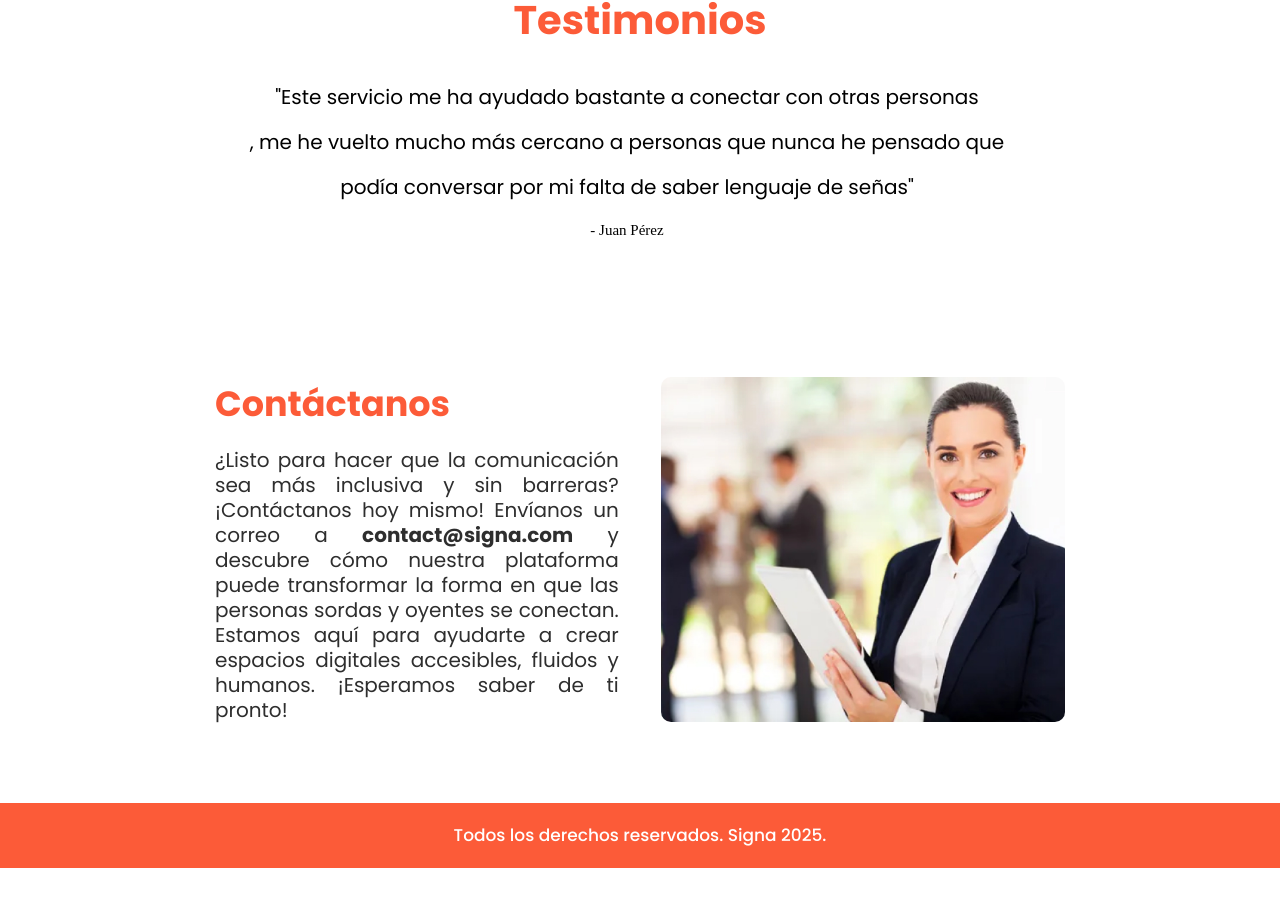
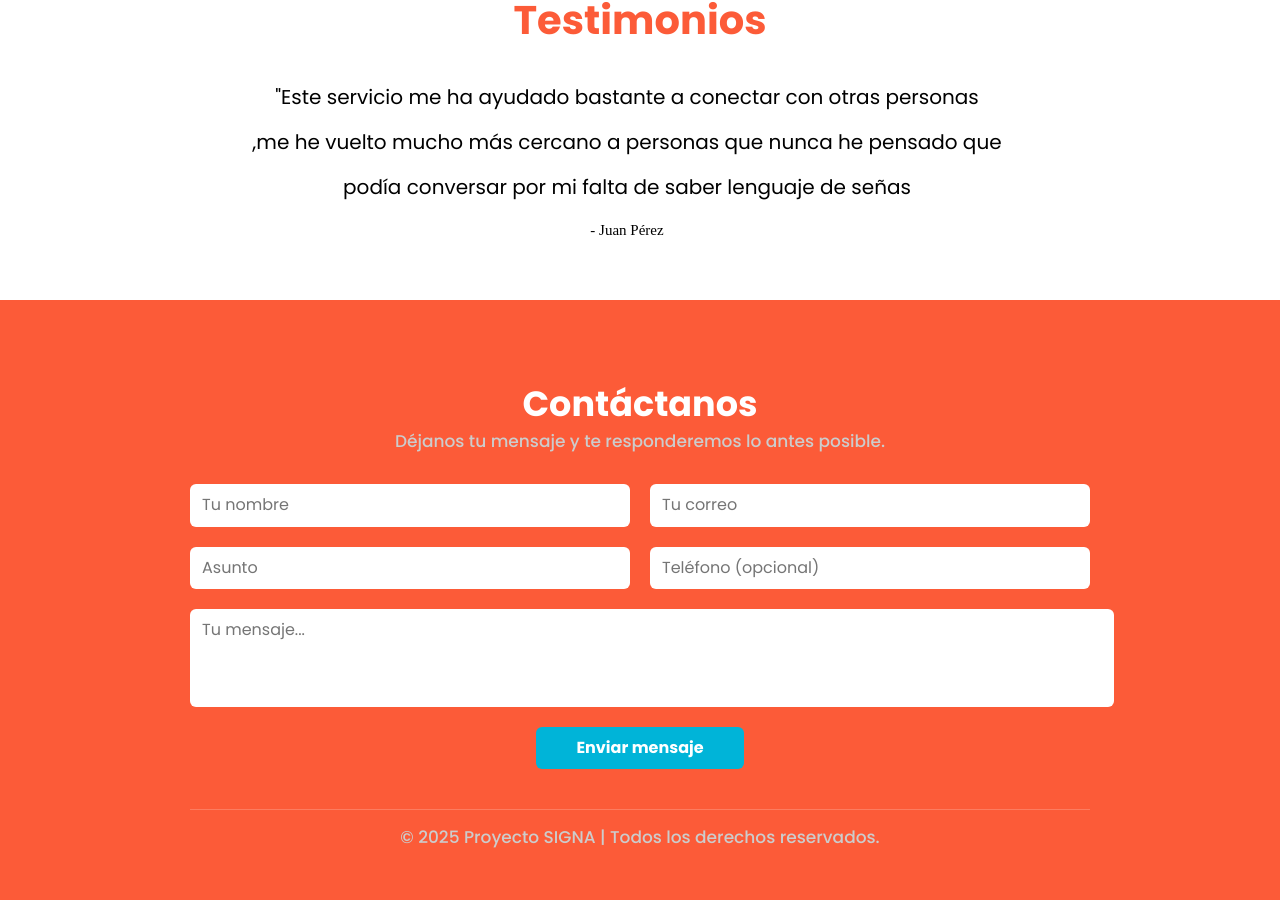
Before and after one commit to upc-signa/signa-landing-page, a plain HTML site: page index.html in a window 1280 px wide. Shown: the part 2940-3840 px from the top of the page. Before the commit the page ends 3808 px from the top, so only its background shows below. Drawn offline with nearby package versions, Linux system fonts and the light colour scheme.

Commit message:
Feat: se agregó el formulario de Contactos

```diff
--- a/index.html
+++ b/index.html
@@ -125,8 +125,8 @@
             <div class="swiper-wrapper">
                 <div class="swiper-slide">
                     <p>"Este servicio me ha ayudado bastante a conectar con otras personas</p>
-                    <p>, me he vuelto mucho más cercano a personas que nunca he pensado que</p>
-                    <p> podía conversar por mi falta de saber lenguaje de señas"</p>
+                    <p> ,me he vuelto mucho más cercano a personas que nunca he pensado que</p>
+                    <p> podía conversar por mi falta de saber lenguaje de señas</p>
                     <span>- Juan Pérez</span>
                 </div>
                 <div class="swiper-slide">
@@ -143,23 +143,33 @@
         </div>
     </section>
 
+    <footer class="footer" id="contact">
+        <div class="footer-container">
+            <h2>Contáctanos</h2>
+            <p>Déjanos tu mensaje y te responderemos lo antes posible.</p>
 
-    <section id="contact" class="how-it-works section two">
-        <div class="content">
-            <h2>Contáctanos</h2>
-            <p>¿Listo para hacer que la comunicación sea más inclusiva y sin barreras? ¡Contáctanos hoy mismo! Envíanos
-                un correo a <strong>contact@signa.com</strong> y descubre cómo nuestra plataforma puede transformar la
-                forma en que las personas sordas y oyentes se conectan. Estamos aquí para ayudarte a crear espacios
-                digitales accesibles, fluidos y humanos. ¡Esperamos saber de ti pronto!</p>
+            <form class="contact-form" action="#" method="post">
+                <div class="form-row">
+                    <input type="text" name="name" placeholder="Tu nombre" required>
+                    <input type="email" name="email" placeholder="Tu correo" required>
+                </div>
+
+                <div class="form-row">
+                    <input type="text" name="subject" placeholder="Asunto" required>
+                    <input type="tel" name="phone" placeholder="Teléfono (opcional)">
+                </div>
+
+                <textarea name="message" placeholder="Tu mensaje..." rows="4" required></textarea>
+
+                <div class="form-button">
+                    <button type="submit">Enviar mensaje</button>
+                </div>
+            </form>
+
+            <div class="footer-bottom">
+                <p>© 2025 Proyecto SIGNA | Todos los derechos reservados.</p>
+            </div>
         </div>
-
-        <div class="image">
-            <img src="assets/images/signa-img-contact.jpg" alt="Image of Contact" />
-        </div>
-    </section>
-
-    <footer>
-        <p>Todos los derechos reservados. Signa 2025.</p>
     </footer>
     <!-- Swiper JS para movimiento del Carrusel-->
     <script src="https://cdn.jsdelivr.net/npm/swiper@11/swiper-bundle.min.js"></script>
--- a/styles/index.css
+++ b/styles/index.css
@@ -399,3 +399,81 @@ footer p {
 .swiper-pagination {
   display: none !important;
 }
+
+.footer {
+  background-color: #FC5B38;
+  color: #fff;
+  padding: 60px 20px 20px;
+  font-family: 'Poppins', sans-serif;
+}
+
+.footer-container {
+  max-width: 900px;
+  margin: 0 auto;
+  text-align: center;
+}
+
+.footer h2 {
+  color: #ffffff;
+  margin-bottom: 10px;
+}
+
+.footer p {
+  margin-bottom: 30px;
+  color: #ccc;
+}
+
+.contact-form {
+  display: flex;
+  flex-direction: column;
+  gap: 20px;
+}
+
+.form-row {
+  display: flex;
+  gap: 20px;
+}
+
+.form-row input {
+  flex: 1;
+  padding: 12px;
+  border: none;
+  border-radius: 6px;
+  outline: none;
+}
+
+textarea {
+  width: 100%;
+  padding: 12px;
+  border: none;
+  border-radius: 6px;
+  outline: none;
+  resize: none;
+}
+
+.form-button {
+  text-align: center;
+}
+
+.form-button button {
+  background-color: #00b4d8;
+  color: #fff;
+  border: none;
+  padding: 12px 40px;
+  border-radius: 6px;
+  cursor: pointer;
+  font-weight: bold;
+  transition: background 0.3s ease;
+}
+
+.form-button button:hover {
+  background-color: #0096c7;
+}
+
+.footer-bottom {
+  margin-top: 40px;
+  border-top: 1px solid rgba(255, 255, 255, 0.2);
+  padding-top: 15px;
+  font-size: 14px;
+  color: #ccc;
+}
```
